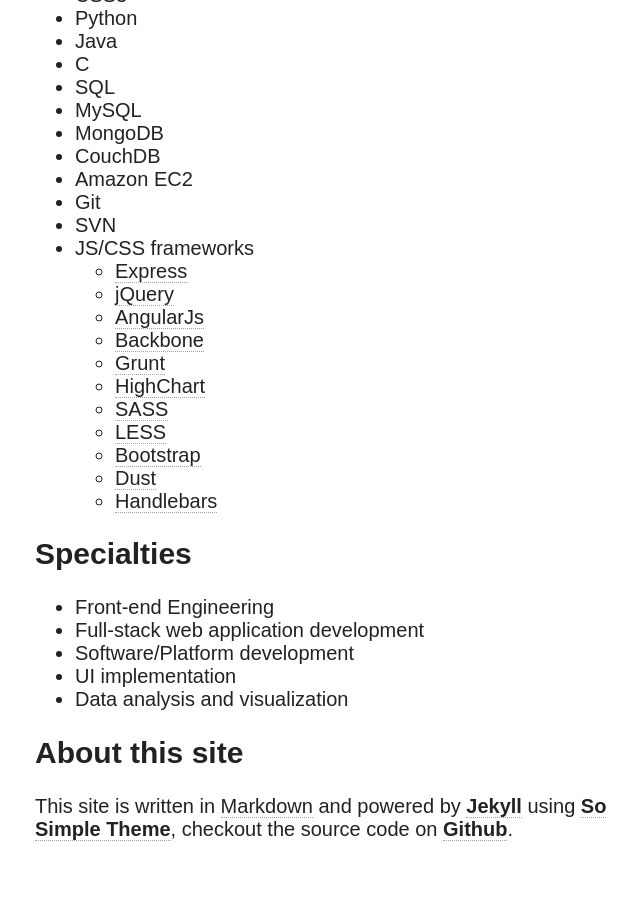
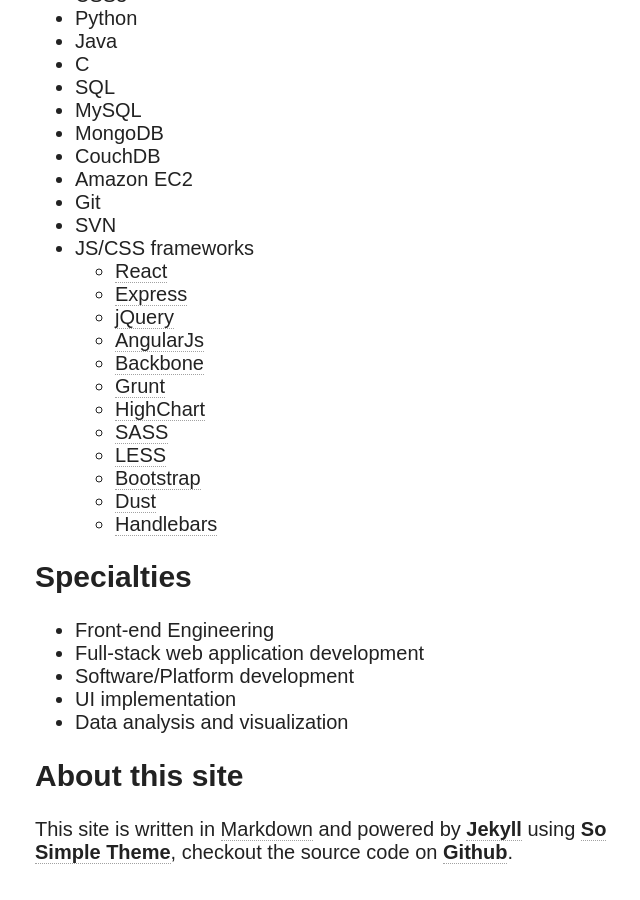
Before and after one commit to LeoAJ/leoaj.github.com, a Jekyll site: the page built from about.md, in a window 1280 px wide and 900 px high, scrolled down 1891 px. Shown: the whole window, without its empty margins (285-925 px from the left). Built offline with Jekyll 4.4.1, drawn with Linux system fonts in a browser that asks for light colours; nearby versions of some CDN libraries.

Commit message:
add react

```diff
--- a/about.md
+++ b/about.md
@@ -36,6 +36,7 @@ I am in the platform service team to develop and implement developer portal for
 * Git
 * SVN
 * JS/CSS frameworks
+  * [React](http://facebook.github.io/react){:target="_blank"}
   * [Express](http://expressjs.com){:target="_blank"}
   * [jQuery](http://jquery.com){:target="_blank"}
   * [AngularJs](http://angularjs.org){:target="_blank"}
```
